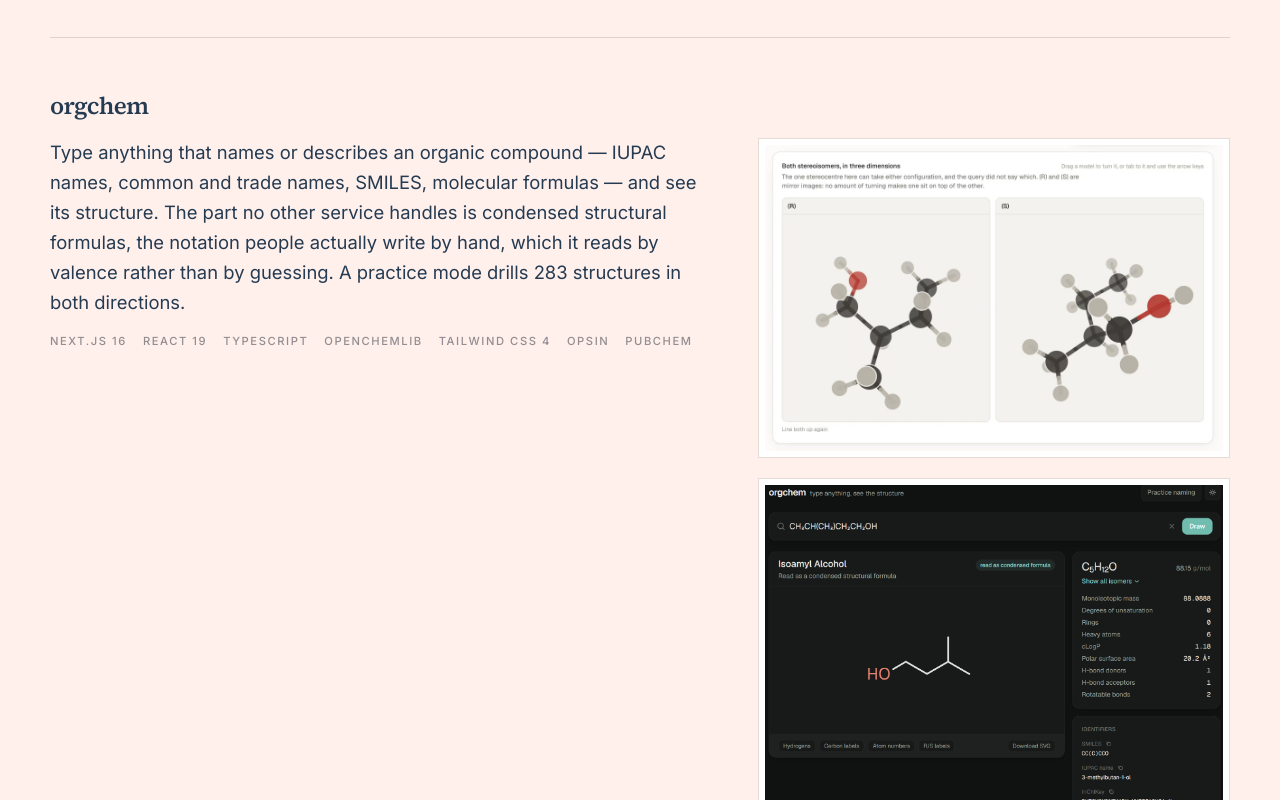
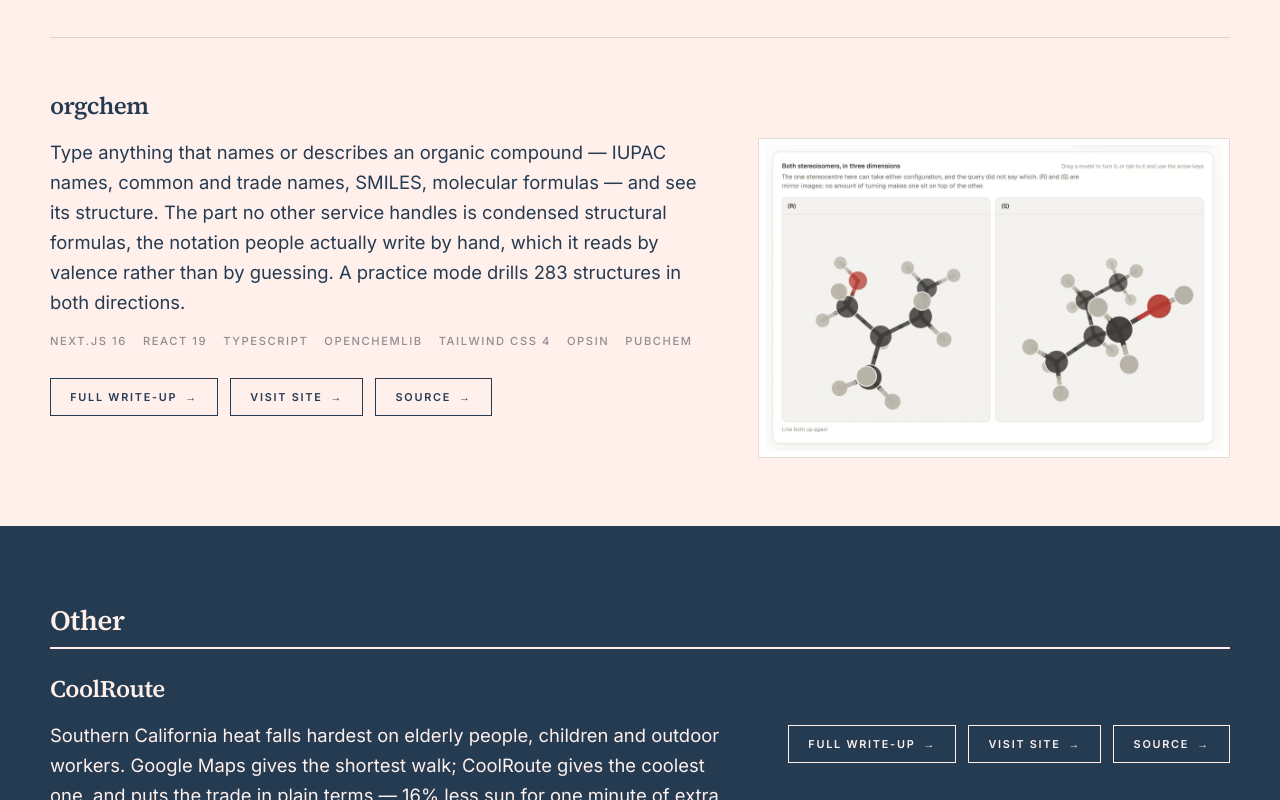
Before and after one commit to OoEthanoO/me, a Next.js app: page /tech in a window 1280 px wide. Shown: the part 4860-5660 px from the top of the page. Built offline with nearby package versions, Linux system fonts and the light colour scheme.

Commit message:
Show one screenshot on the orgchem entry, links under the prose
The shortened entry no longer runs long enough to carry two stacked
screenshots beside it, so the second goes back to being page-only and
the links take their usual place under the writing.

```diff
--- a/data/projects.ts
+++ b/data/projects.ts
@@ -368,8 +368,7 @@
     collaborators: [{ name: "Solo", github: "https://github.com/OoEthanoO" }],
     github: "https://github.com/OoEthanoO/orgchem",
     website: "https://orgchem.ethanyanxu.com/",
-    featureImages: ["/orgchem-stereoisomers.jpg", "/orgchem-resolve.png"],
-    featureLinksUnderImages: true,
+    featureImages: ["/orgchem-stereoisomers.jpg"],
     images: ["/orgchem-stereoisomers.jpg", "/orgchem-resolve.png"],
   },
   {
```
